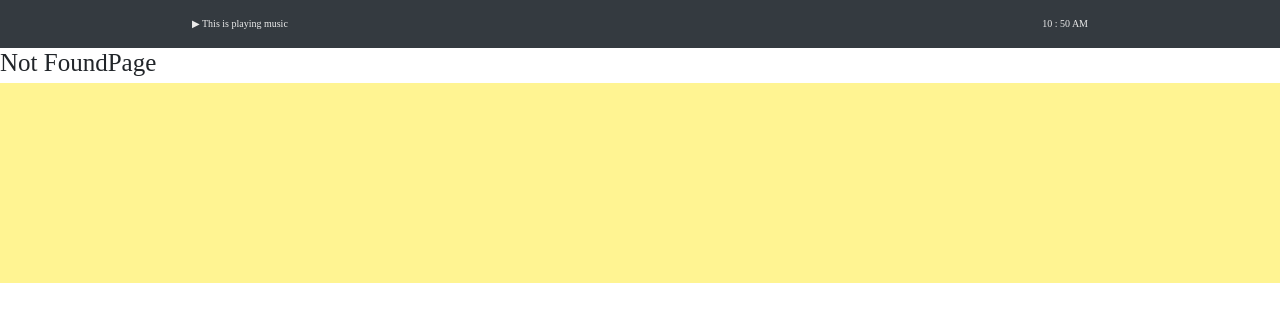
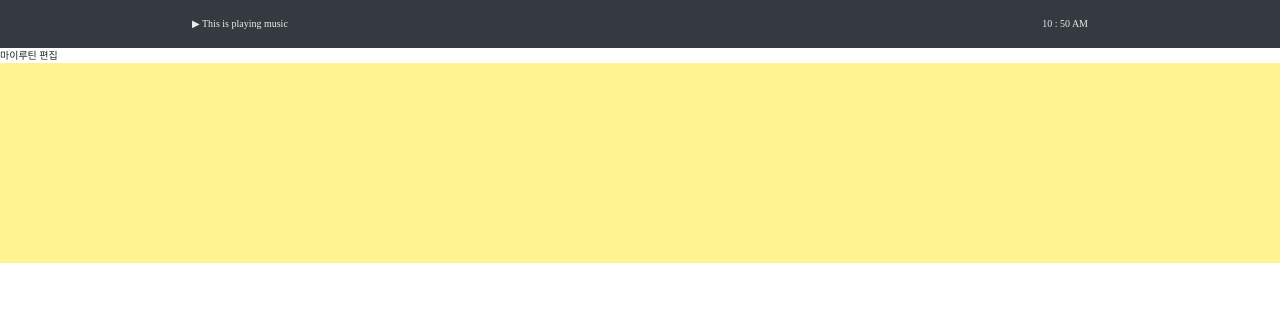
Before and after one commit to turtle-engineers/BTP_ui, a Vue app: page /myroutine/edit in a window 1280 px wide. Before the commit this address had no page. Shown: the top 322 px of the page. Built offline with nearby package versions, Linux system fonts and the light colour scheme; a web font is replaced by a local one.

Commit message:
라우터.js 변경/적용

```diff
--- /dev/null
+++ b/src/views/myroutineEdit.vue
@@ -0,0 +1,13 @@
+<template>
+  <div>마이루틴 편집</div>
+</template>
+
+<script>
+export default {
+
+}
+</script>
+
+<style>
+
+</style>
```
Also changed, not shown: src/router.js (+5 -2 lines), src/views/myroutineStretching.vue (renamed from src/views/StretchingSection.vue).
